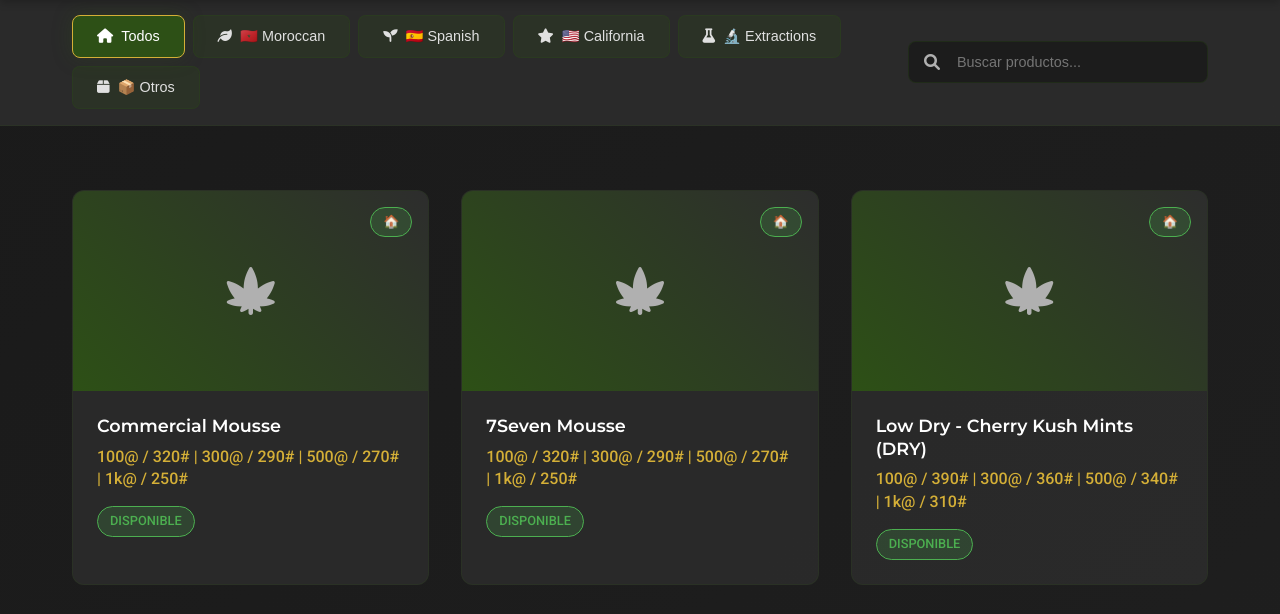
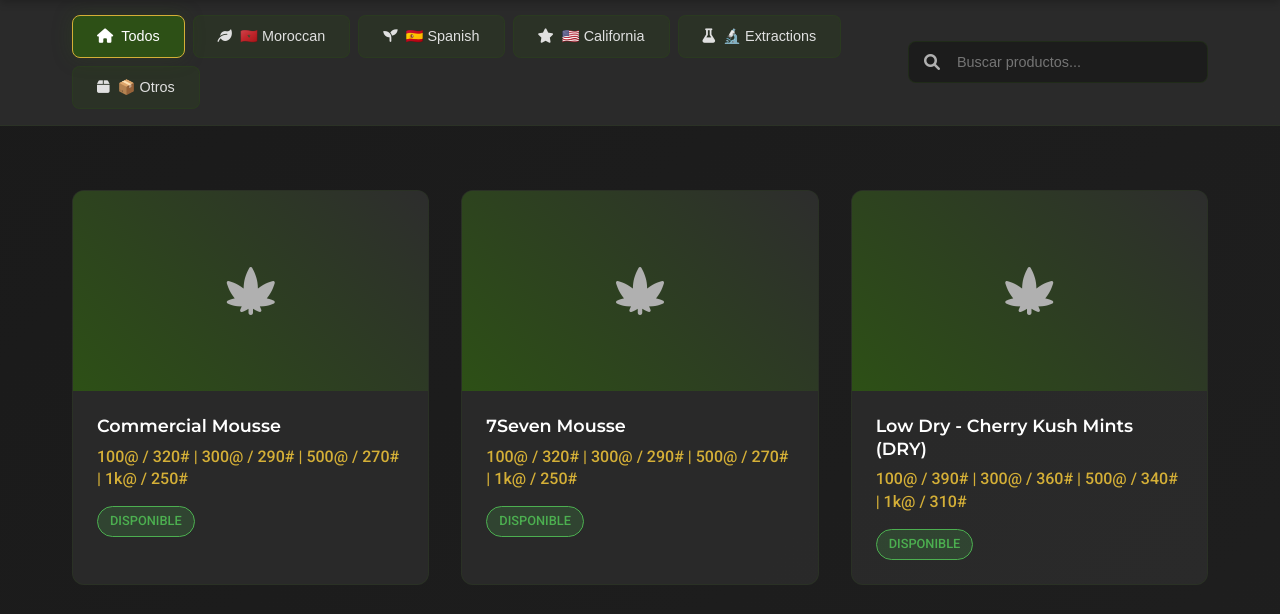
Before and after one commit to BotCreatorLTDC/MP-miniapp, a plain HTML site: page index.html in a window 1280 px wide. Shown: the part 106-720 px from the top of the page. Drawn offline with Linux system fonts and the light colour scheme; no server answers.

Commit message:
Fix CSS for product images display
- Add proper CSS for product images with absolute positioning
- Add image-placeholder styles for fallback display
- Ensure images cover the full product card area
- Fix image display issues in product cards

```diff
--- a/styles/main.css
+++ b/styles/main.css
@@ -277,6 +277,31 @@ body {
     justify-content: center;
     font-size: 3rem;
     color: var(--text-muted);
+    position: relative;
+    overflow: hidden;
+}
+
+.product-image img {
+    width: 100%;
+    height: 100%;
+    object-fit: cover;
+    position: absolute;
+    top: 0;
+    left: 0;
+}
+
+.image-placeholder {
+    width: 100%;
+    height: 100%;
+    background: linear-gradient(45deg, var(--primary-color), var(--background-darker));
+    display: flex;
+    align-items: center;
+    justify-content: center;
+    font-size: 3rem;
+    color: var(--text-muted);
+    position: absolute;
+    top: 0;
+    left: 0;
 }
 
 .product-info {
```
